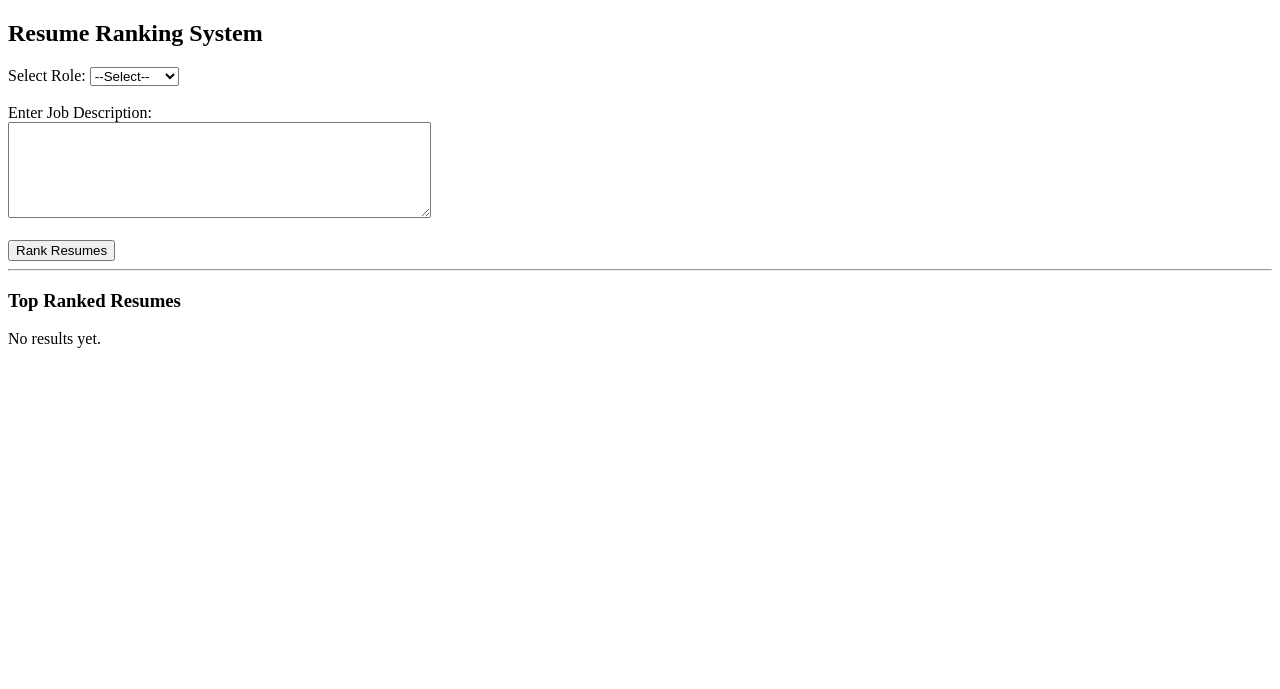
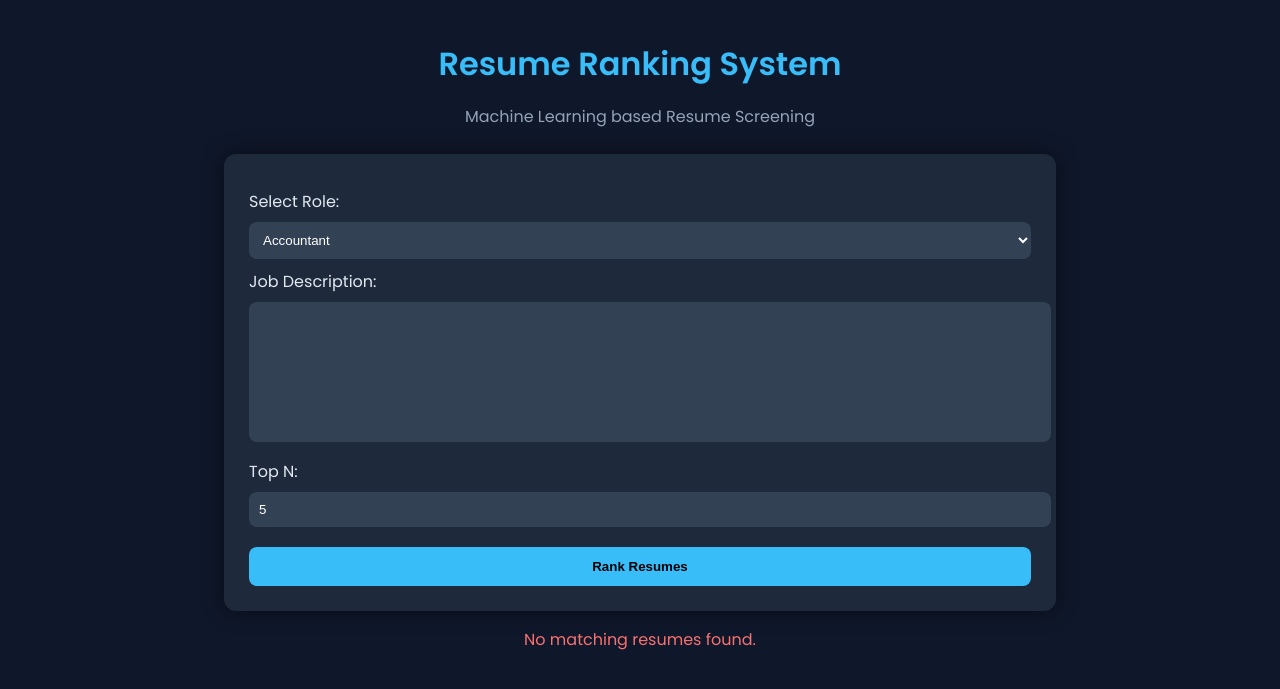
Before and after one commit to thesameernehal/Resume-Ranker-ML, a Flask app: page / in a window 1280 px wide. Shown: the top 689 px of the page. Run offline with Flask 3, Linux system fonts and the light colour scheme; parts of the project's set-up code (start-up, migrations or seed data) failed here and were passed over.

Commit message:
feat(Phase 13): improve UI and add resume viewing functionality
- Upgraded frontend with dark theme and card-based layout
- Displayed resume name and score with visual indicators
- Added View Resume feature using Flask
- Supported PDF, TXT viewing and DOCX download

```diff
--- a/app/app.py
+++ b/app/app.py
@@ -1,5 +1,6 @@
-from flask import Flask, render_template, request
+from flask import Flask, render_template, request, send_from_directory
 from utils.ranker import rank_resumes
+import os
 
 app = Flask(__name__)
 
@@ -14,9 +15,13 @@ def home():
     if request.method == "POST":
         selected_role = request.form.get("role")
         jd_text = request.form.get("job_description")
+        top_n = int(request.form.get("top_n", 5))   # ✅ NEW
 
         if selected_role and jd_text:
-           results = rank_resumes(jd_text, selected_role, top_n=5)
+            raw_results = rank_resumes(jd_text, selected_role, top_n=top_n)
+
+            # Convert dict → tuple for HTML
+            results = [(item["resume"], item["score"]) for item in raw_results]
 
     return render_template(
         "index.html",
@@ -26,5 +31,17 @@ def home():
     )
 
 
+#  View Resume Route
+@app.route('/view/<filename>')
+def view_file(filename):
+    role = request.args.get("role")
+
+    base_dir = os.path.dirname(os.path.abspath(__file__))  # app folder
+    project_root = os.path.abspath(os.path.join(base_dir, ".."))
+
+    folder = os.path.join(project_root, "roles", role, "resumes")
+
+    return send_from_directory(folder, filename)
+
 if __name__ == "__main__":
     app.run(debug=True)
--- a/app/templates/index.html
+++ b/app/templates/index.html
@@ -1,45 +1,230 @@
 <!DOCTYPE html>
-<html>
+
+<html lang="en">
 <head>
-    <title>Resume Ranking System</title>
+    <meta charset="UTF-8">
+    <title>Resume Ranker</title>
+
+<link href="https://fonts.googleapis.com/css2?family=Poppins:wght@300;400;600&display=swap" rel="stylesheet">
+
+<style>
+    body {
+        font-family: 'Poppins', sans-serif;
+        background: #0f172a;
+        color: #e2e8f0;
+        margin: 0;
+    }
+
+    .container {
+        width: 65%;
+        margin: 40px auto;
+    }
+
+    h1 {
+        text-align: center;
+        color: #38bdf8;
+        margin-bottom: 5px;
+    }
+
+    .subtitle {
+        text-align: center;
+        color: #94a3b8;
+        margin-bottom: 25px;
+    }
+
+    form {
+        background: #1e293b;
+        padding: 25px;
+        border-radius: 12px;
+        box-shadow: 0 0 20px rgba(0,0,0,0.5);
+    }
+
+    label {
+        margin-top: 10px;
+        display: block;
+    }
+
+    select, textarea, input {
+        width: 100%;
+        padding: 10px;
+        margin-top: 8px;
+        border-radius: 8px;
+        border: none;
+        background: #334155;
+        color: white;
+    }
+
+    textarea {
+        height: 120px;
+        resize: none;
+    }
+
+    button {
+        width: 100%;
+        margin-top: 20px;
+        padding: 12px;
+        background: #38bdf8;
+        border: none;
+        border-radius: 8px;
+        font-weight: bold;
+        cursor: pointer;
+    }
+
+    button:hover {
+        background: #0ea5e9;
+    }
+
+    .loader {
+        display: none;
+        text-align: center;
+        margin-top: 15px;
+        color: #facc15;
+    }
+
+    .results {
+        margin-top: 35px;
+    }
+
+    .results h2 {
+        text-align: center;
+        margin-bottom: 20px;
+    }
+
+    .card {
+        background: #1e293b;
+        padding: 20px;
+        margin-bottom: 20px;
+        border-radius: 12px;
+        border-left: 6px solid #38bdf8;
+        transition: 0.2s;
+    }
+
+    .card:hover {
+        transform: scale(1.02);
+    }
+
+    .top-card {
+        border-left: 6px solid #22c55e;
+    }
+
+    .rank {
+        color: #facc15;
+        font-weight: bold;
+    }
+
+    .file {
+        color: #cbd5f5;
+    }
+
+    .score {
+        color: #22c55e;
+        font-weight: bold;
+    }
+
+    .progress-bar {
+        margin-top: 8px;
+        height: 8px;
+        background: #334155;
+        border-radius: 5px;
+        overflow: hidden;
+    }
+
+    .progress {
+        height: 100%;
+        background: #22c55e;
+    }
+
+    .view-btn {
+        margin-top: 10px;
+        display: inline-block;
+        padding: 8px 12px;
+        background: #22c55e;
+        color: black;
+        border-radius: 6px;
+        text-decoration: none;
+        font-size: 14px;
+    }
+
+    .view-btn:hover {
+        background: #16a34a;
+    }
+
+    .no-results {
+        text-align: center;
+        color: #f87171;
+    }
+
+</style>
+
+<script>
+    function showLoader() {
+        document.getElementById("loader").style.display = "block";
+    }
+</script>
+
 </head>
 <body>
 
-    <h2>Resume Ranking System</h2>
+<div class="container">
 
-    <form method="POST">
+<h1>Resume Ranking System</h1>
+<p class="subtitle">Machine Learning based Resume Screening</p>
+
+<form method="POST" onsubmit="showLoader()">
 
     <label>Select Role:</label>
     <select name="role" required>
-            <option value="">--Select--</option>
-            <option value="accountant">Accountant</option>
-            <option value="chef">Chef</option>
-            <option value="information_technology">IT</option>
+        <option value="accountant" {% if role=="accountant" %}selected{% endif %}>Accountant</option>
+        <option value="chef" {% if role=="chef" %}selected{% endif %}>Chef</option>
+        <option value="information_technology" {% if role=="information_technology" %}selected{% endif %}>Information Technology</option>
     </select>
 
-        <br><br>
+    <label>Job Description:</label>
+    <textarea name="job_description" required>{{ jd }}</textarea>
 
-        <label>Enter Job Description:</label><br>
-        <textarea name="job_description" rows="6" cols="50" required></textarea>
-
-        <br><br>
+    <label>Top N:</label>
+    <input type="number" name="top_n" value="5" min="1" max="20">
 
     <button type="submit">Rank Resumes</button>
 </form>
 
-    <hr>
-
-    <h3>Top Ranked Resumes</h3>
+<div id="loader" class="loader">
+    ⏳ Processing resumes...
+</div>
 
 {% if results %}
-        <ul>
-            {% for r in results %}
-                <li><strong>{{ r.resume }}</strong> → Score: {{ r.score }}</li>
+<div class="results">
+    <h2>Top Ranked Resumes</h2>
+
+    {% for file, score in results %}
+    <div class="card {% if loop.index == 1 %}top-card{% endif %}">
+
+        <p class="rank">Rank {{ loop.index }}</p>
+
+        <p class="file"><strong>File:</strong> {{ file }}</p>
+
+        <p class="score">Score: {{ "%.3f"|format(score|float) }}</p>
+
+        <!-- Progress Bar -->
+        <div class="progress-bar">
+            <!-- <div class="progress" style="width: {{ (score * 100)|round(2) }}%;"></div> -->
+        </div>
+
+        <a class="view-btn" href="/view/{{ file }}?role={{ role }}" target="_blank">
+            View Resume
+        </a>
+
+    </div>
     {% endfor %}
-        </ul>
-    {% else %}
-        <p>No results yet.</p>
+
+</div>
+
+{% elif results is not none %}
+    <p class="no-results">No matching resumes found.</p>
 {% endif %}
+
+
+</div>
 
 </body>
 </html>
```
Lines whose indentation alone changed are shown as unchanged.
